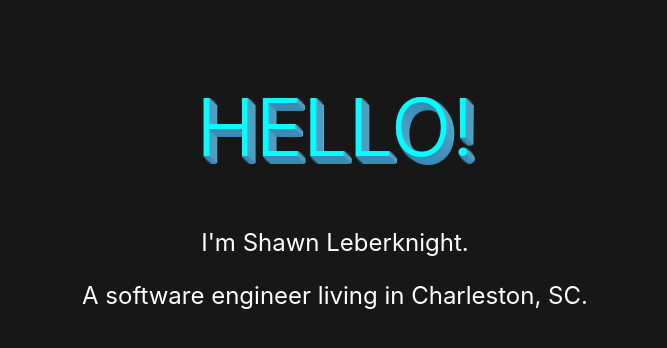
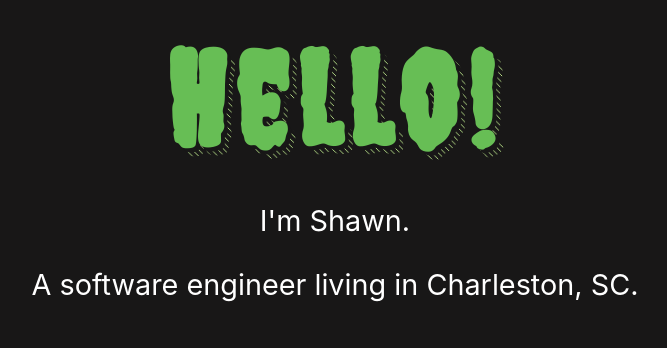
Before and after one commit to shawnlknight/svelte-app, a Svelte app: page / in a window 1280 px wide. Shown: the top 348 px of the page, without its empty margins (305-972 px from the left). Built offline with nearby package versions, Linux system fonts and the light colour scheme.

Commit message:
update h1 logo with style!

```diff
--- a/src/App.svelte
+++ b/src/App.svelte
@@ -4,12 +4,21 @@
 </script>
 
 <main>
-	<h1>Hello!</h1>
+	<h1 data-shadow='Hello!'>Hello!</h1>
 	<p>I'm {name}.</p>
 	<p>A software engineer living in {location}.</p>
 </main>
 
 <style>
+	@import url(https://fonts.googleapis.com/css?family=Creepster);
+
+	*, *:before, *:after {
+		margin: 0;
+		padding: 0;
+		box-sizing: border-box;
+		position: relative;
+  }
+
 	main {
 		text-align: center;
 		padding: 1em;
@@ -18,33 +27,45 @@
 	}
 
 	h1 {
-		color: rgb(0 255 255) ;
-		text-transform: uppercase;
-		font-size: 5em;
-		font-weight: 300;
-		/* text-shadow: -0vh 0 #a697ba, 0 0.1vh #a697ba, 0.4vh 0 #a697ba, 0 -0.1vh #a697ba; */
-		text-shadow:
-			0 1px 0px #378ab4,
-			1px 0 0px #5dabcd,
-			1px 2px 1px #378ab4,
-			2px 1px 1px #5dabcd,
-			2px 3px 2px #378ab4,
-			3px 2px 2px #5dabcd,
-			3px 4px 2px #378ab4,
-			4px 3px 3px #5dabcd,
-			4px 5px 3px #378ab4,
-			5px 4px 2px #5dabcd,
-			5px 6px 2px #378ab4,
-			6px 5px 2px #5dabcd,
-			6px 7px 1px #378ab4,
-			7px 6px 1px #5dabcd,
-			7px 8px 0px #378ab4,
-			8px 7px 0px #5dabcd;
+		display: inline-block;
+		color: #67be55;
+		font-family: 'Creepster', serif;
+		font-size: 8em;
+		letter-spacing: 10px;
+		text-shadow: .03em .03em 0 rgb(24, 23, 23);
+  }
+
+  h1:after {
+    content: attr(data-shadow);
+    position: absolute;
+    top: .06em; left: .06em;
+    z-index: -1;
+    text-shadow: none;
+    background-image:
+      linear-gradient(
+        45deg,
+        transparent 45%,
+        rgb(188, 230, 140) 45%,
+        rgb(188, 230, 140) 55%,
+        transparent 0
+			);
+    background-size: .05em .05em;
+		background-clip: text;
+    -webkit-background-clip: text;
+    -webkit-text-fill-color: transparent;
+
+    animation: shad-anim 15s linear infinite;
 	}
+
+	@keyframes shad-anim {
+		0% {background-position: 0 0}
+		0% {background-position: 100% -100%}
+  }
 
 	p {
 		color: #fff;
-		font-size: 1.5em;
+		font-size: 1.8em;
+		margin: 1em 0;
 	}
 
 	@media (min-width: 640px) {
--- a/src/main.js
+++ b/src/main.js
@@ -3,7 +3,7 @@ import App from './App.svelte'
 const app = new App({
   target: document.body,
   props: {
-    name: 'Shawn Leberknight',
+    name: 'Shawn',
     location: 'Charleston, SC',
   },
 })
```
